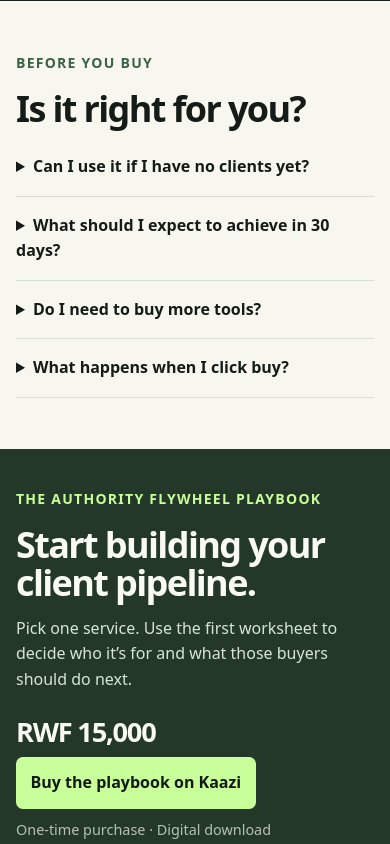
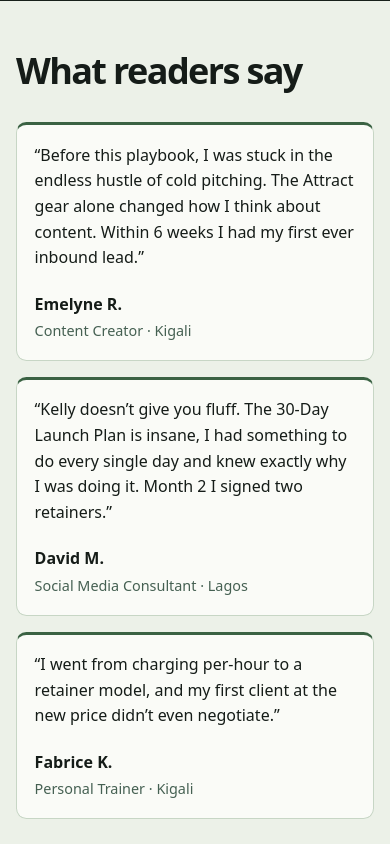
Before and after one commit to Kellysandrine/The-Authority-Flywheel, a plain HTML site: page index.html in a window 390 px wide. Shown: the part 5320-6164 px from the top of the page. Drawn offline with Linux system fonts and the light colour scheme.

Commit message:
Restore reader testimonials to the sales page

```diff
--- a/assets/site.css
+++ b/assets/site.css
@@ -79,6 +79,13 @@ figcaption{margin-top:.7rem;text-align:center;font-size:.9rem}
 .author-grid h2{max-width:20ch}
 .proof{border-left:2px solid var(--mint);margin-top:1.35rem;padding-left:1rem;display:grid;gap:.12rem}
 .proof span{color:var(--dim);font-size:.92rem}
+.reviews{background:#ecf1e8}
+.reviews-grid{display:grid;grid-template-columns:repeat(3,minmax(0,1fr));gap:1rem;margin-top:2rem}
+.review{display:flex;flex-direction:column;justify-content:space-between;gap:1.3rem;padding:clamp(1.1rem,2.5vw,1.8rem);background:#fafbf7;border:1px solid #c7d6c5;border-top:3px solid var(--green);border-radius:.65rem}
+.review blockquote{margin:0}
+.review-byline{display:grid;gap:.13rem}
+.review-byline span{font-size:.9rem;color:#456052}
+@media(max-width:760px){.reviews-grid{grid-template-columns:1fr}}
 .faq details{border-bottom:1px solid var(--line);padding:1rem 0}
 .faq details:first-child{padding-top:0}
 .faq summary{cursor:pointer;font-weight:720}
--- a/index.html
+++ b/index.html
@@ -12,7 +12,7 @@
   <meta property="og:url" content="https://www.kellysandrine.com/">
   <meta property="og:image" content="https://www.kellysandrine.com/assets/flywheel-cover.png">
   <link rel="canonical" href="https://www.kellysandrine.com/">
-  <link rel="stylesheet" href="assets/site.css">
+  <link rel="stylesheet" href="assets/site.css?v=2">
   <script src="assets/site.js" defer></script>
 </head>
 <body>
@@ -20,7 +20,7 @@
   <header class="header">
     <div class="wrap bar">
       <a class="brand" href="./"><span class="brand-mark" aria-hidden="true">↻</span> Authority Flywheel</a>
-      <nav aria-label="Page sections"><a href="#system">The system</a><a href="#inside">What’s inside</a><a href="#faq">FAQ</a></nav>
+      <nav aria-label="Page sections"><a href="#system">The system</a><a href="#inside">What’s inside</a><a href="#reviews">Reviews</a><a href="#faq">FAQ</a></nav>
       <a class="button button-small" href="#buy">Get the playbook</a>
     </div>
   </header>
@@ -117,6 +117,25 @@
         </div>
       </div>
     </section>
+    <section class="section light reviews" id="reviews" aria-labelledby="reviews-title">
+      <div class="wrap">
+        <h2 id="reviews-title">What readers say</h2>
+        <div class="reviews-grid">
+          <article class="review">
+            <blockquote><p>“Before this playbook, I was stuck in the endless hustle of cold pitching. The Attract gear alone changed how I think about content. Within 6 weeks I had my first ever inbound lead.”</p></blockquote>
+            <p class="review-byline"><strong>Emelyne R.</strong><span>Content Creator · Kigali</span></p>
+          </article>
+          <article class="review">
+            <blockquote><p>“Kelly doesn’t give you fluff. The 30-Day Launch Plan is insane, I had something to do every single day and knew exactly why I was doing it. Month 2 I signed two retainers.”</p></blockquote>
+            <p class="review-byline"><strong>David M.</strong><span>Social Media Consultant · Lagos</span></p>
+          </article>
+          <article class="review">
+            <blockquote><p>“I went from charging per-hour to a retainer model, and my first client at the new price didn’t even negotiate.”</p></blockquote>
+            <p class="review-byline"><strong>Fabrice K.</strong><span>Personal Trainer · Kigali</span></p>
+          </article>
+        </div>
+      </div>
+    </section>
     <section class="section light" id="faq">
       <div class="wrap system-grid">
         <div><p class="eyebrow">Before you buy</p><h2>Is it right for you?</h2></div>
```
